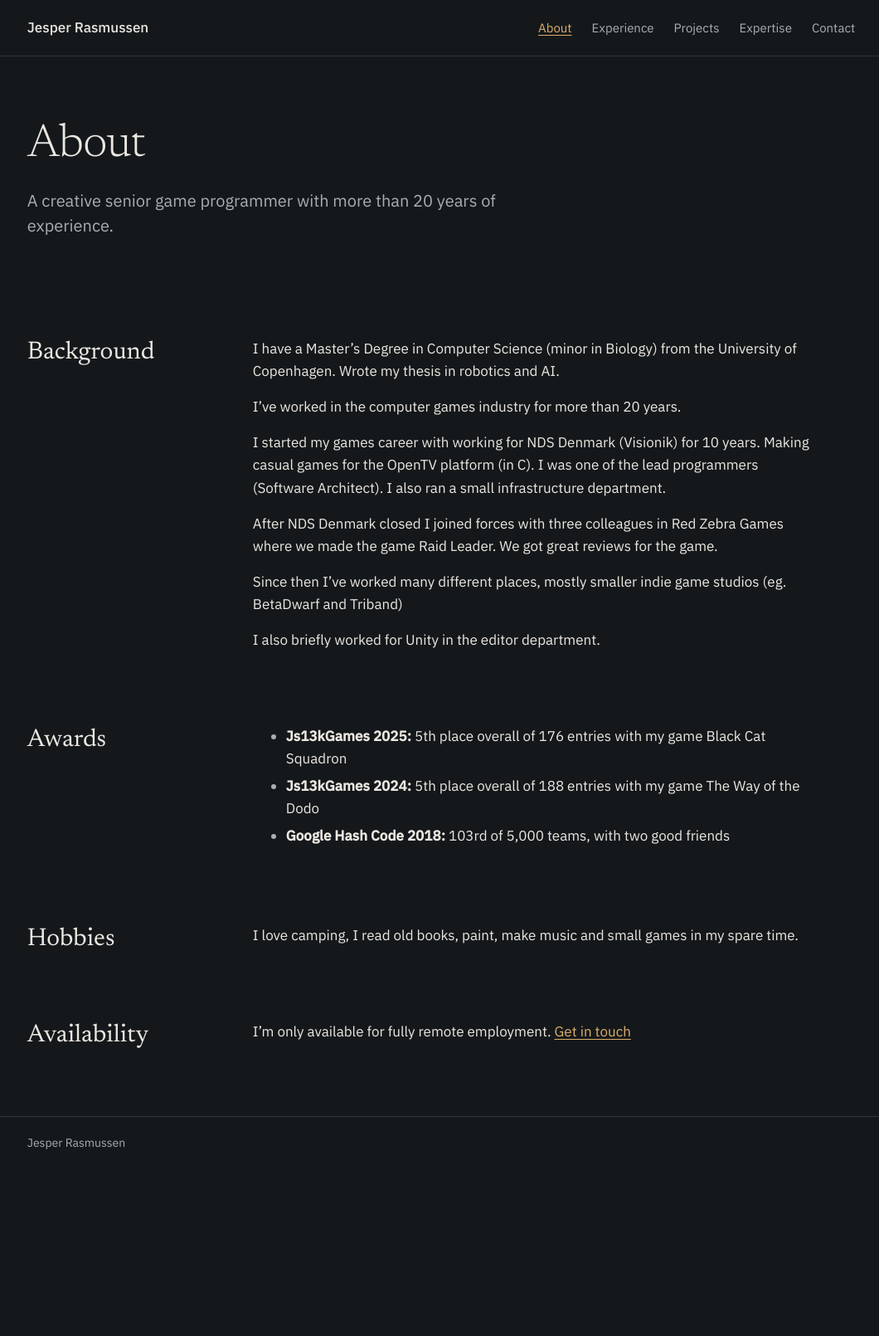
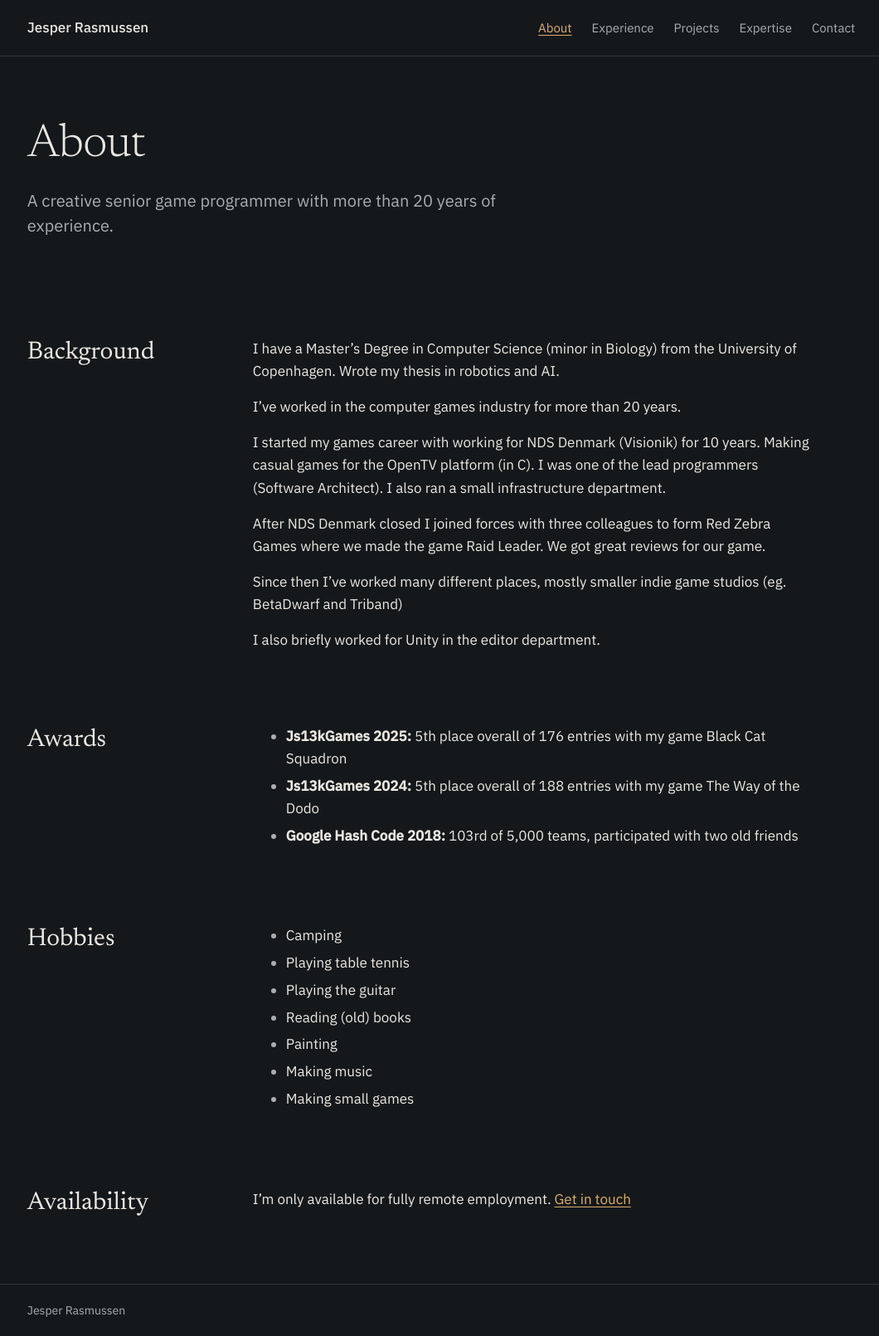
Before and after one commit to repsej/repsej.github.io, a Jekyll site: the page built from about.md, in a window 1280 px wide. Shown: the whole page at 83% size, without its empty margins (108-1168 px from the left). Built offline with Jekyll 4.4.1, drawn with Linux system fonts in a browser that asks for light colours; before the commit the page ends 1408 px from its top, so only the background shows below that.

Commit message:
Minor edits

```diff
--- a/_config.yml
+++ b/_config.yml
@@ -1,6 +1,6 @@
 # Site settings. All page copy lives in the Markdown files, not here.
 title: Jesper Rasmussen
-tagline: Senior Game Programmer
+tagline: Experienced All Round Game Developer
 description: Jesper Rasmussen is a senior game programmer with more than 20 years of professional experience.
 url: https://repsej.github.io
 baseurl: ""
--- a/about.md
+++ b/about.md
@@ -15,7 +15,7 @@ I've worked in the computer games industry for more than 20 years.
 
 I started my games career with working for NDS Denmark (Visionik) for 10 years. Making casual games for the OpenTV platform (in C). I was one of the lead programmers (Software Architect). I also ran a small infrastructure department.
 
-After NDS Denmark closed I joined forces with three colleagues in Red Zebra Games where we made the game Raid Leader. We got great reviews for the game.
+After NDS Denmark closed I joined forces with three colleagues to form Red Zebra Games where we made the game Raid Leader.  We got great reviews for our game.
 
 Since then I've worked many different places, mostly smaller indie game studios (eg. BetaDwarf and Triband)
 
@@ -25,15 +25,17 @@ I also briefly worked for Unity in the editor department.
 
 - **Js13kGames 2025:** 5th place overall of 176 entries with my game Black Cat Squadron
 - **Js13kGames 2024:** 5th place overall of 188 entries with my game The Way of the Dodo
-- **Google Hash Code 2018:** 103rd of 5,000 teams, with two good friends
+- **Google Hash Code 2018:** 103rd of 5,000 teams, participated with two old friends
 
 ## Hobbies
 
-I love camping, I read old books, paint, make music and small games in my spare time.
-
-<!-- ## How I work
-
-<mark>[How you approach technical problems, work with other disciplines and support other programmers]</mark> -->
+- Camping
+- Playing table tennis
+- Playing the guitar
+- Reading (old) books
+- Painting
+- Making music
+- Making small games
 
 ## Availability
 
```
Also changed, not shown: _projects/project-RaidLeader.md (+1 -0 lines), experience.md (+2 -0 lines), index.md (+3 -2 lines).
